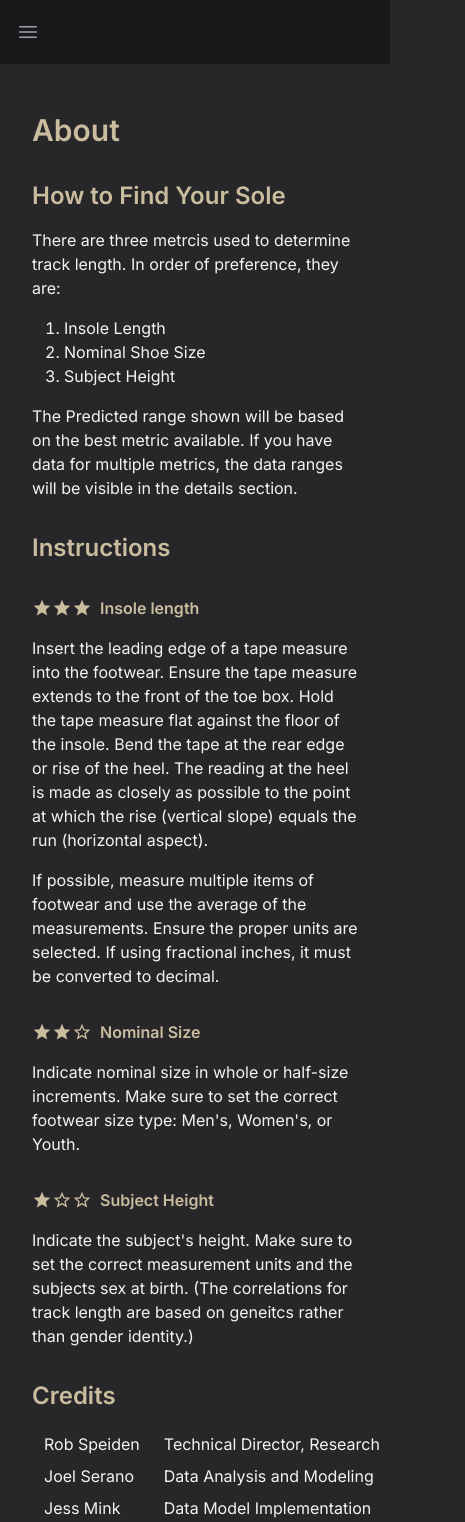
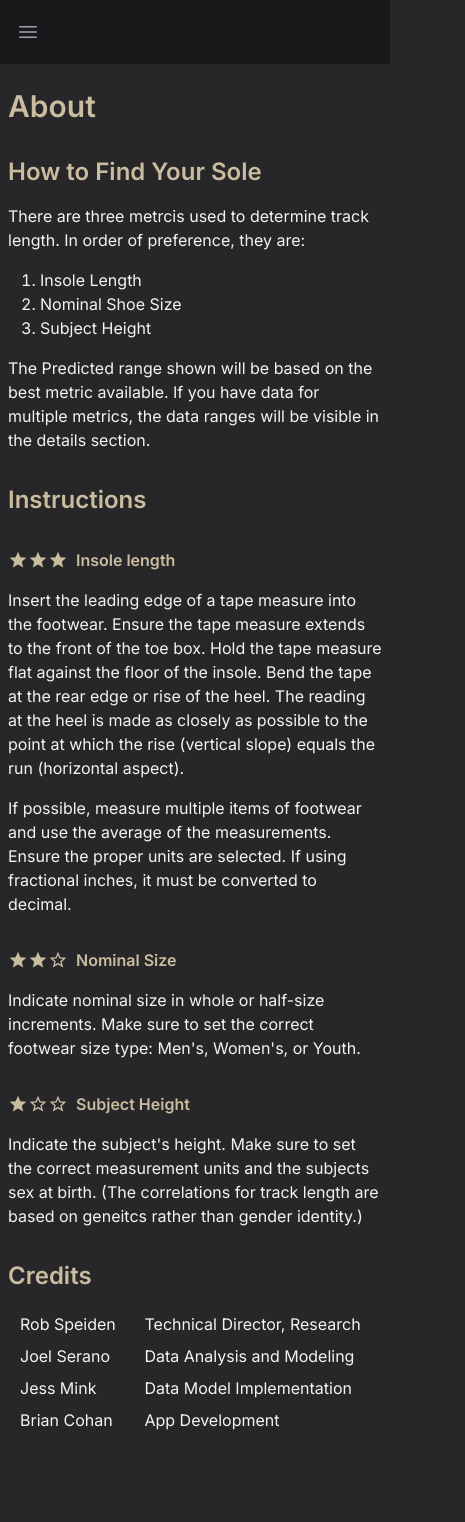
Before and after one commit to briancohan/solesearcher, a Next.js app: page /about in a window 390 px wide. Shown: the top 1522 px of the page, 465 px wide, since content can reach past the window. Built offline with nearby package versions, Linux system fonts and the light colour scheme.

Commit message:
tweak mobile view

```diff
--- a/src/app/about/page.tsx
+++ b/src/app/about/page.tsx
@@ -21,7 +21,7 @@ const people = [
   },
   {
     name: 'Brian Cohan',
-    role: 'UI/UX, App Development, Deployment',
+    role: 'App Development',
   },
 ]
 
--- a/src/app/layout.tsx
+++ b/src/app/layout.tsx
@@ -24,7 +24,7 @@ export default function RootLayout({ children }: { children: React.ReactNode })
         <header>
           <Navbar />
         </header>
-        <main className='relative p-8 mx-auto max-w-7xl'>{children}</main>
+        <main className='relative p-2 mx-auto max-w-7xl'>{children}</main>
         <Footer />
       </body>
     </html>
```
